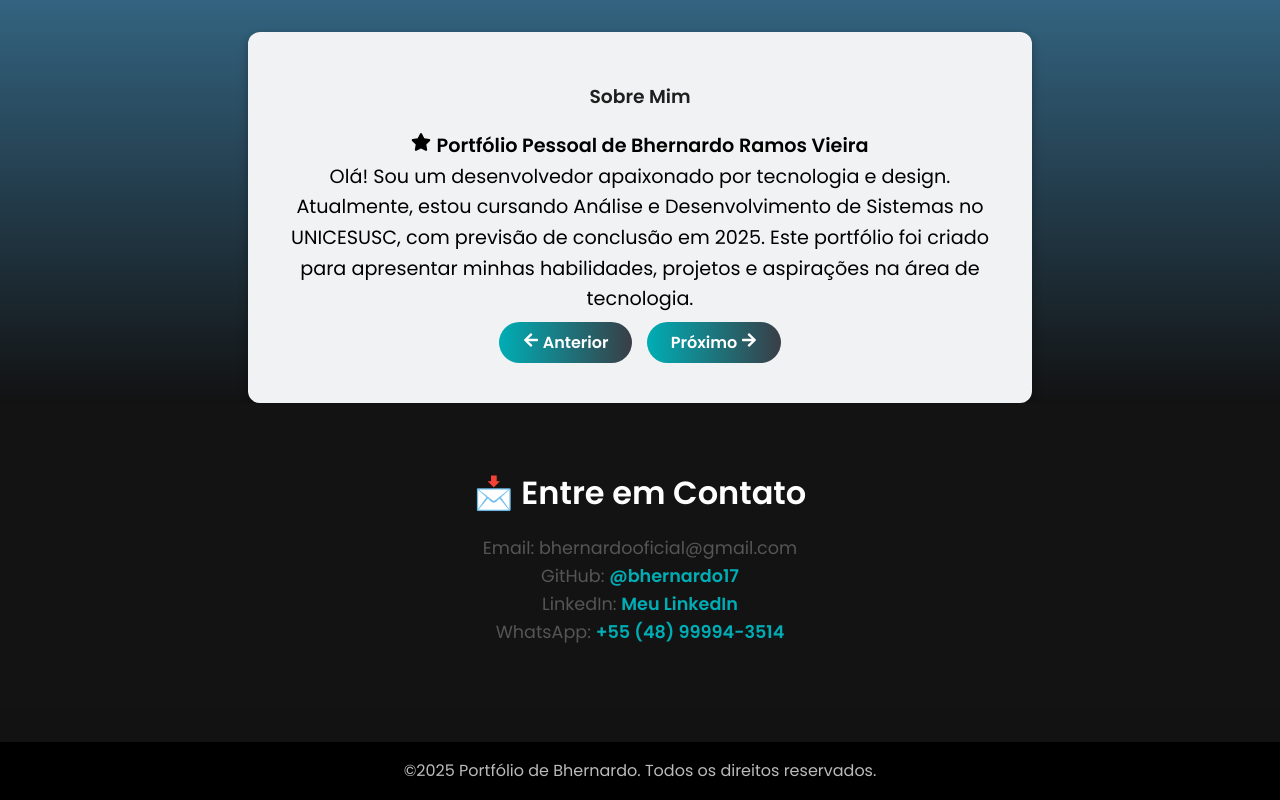
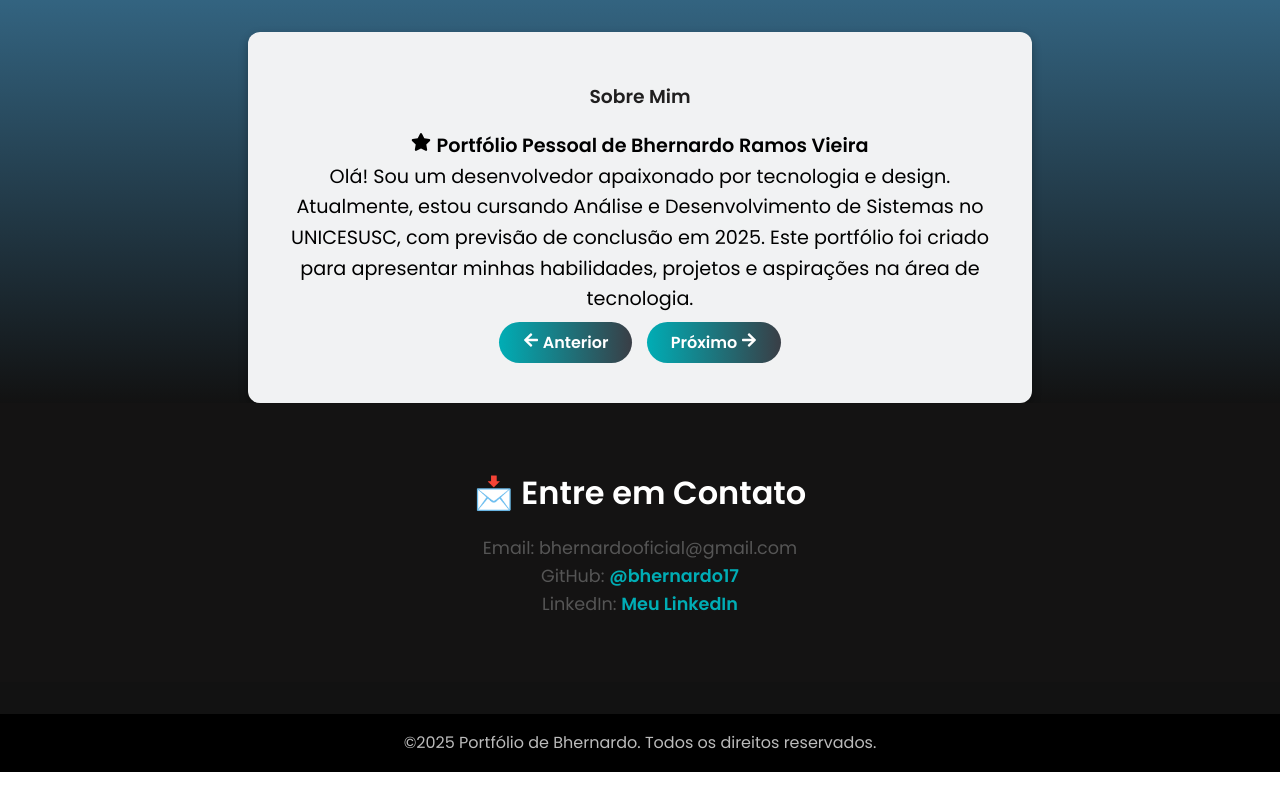
Before and after one commit to bhernardo17/Meu-Portfolio, a React (Vite) app: page / in a window 1280 px wide. Shown: the part 4449-5249 px from the top of the page. After the commit the page ends 5221 px from the top, so only its background shows below. Built offline with nearby package versions, Linux system fonts and the light colour scheme.

Commit message:
Projeto Futuro adicionado.

```diff
--- a/src/pages/Contact.jsx
+++ b/src/pages/Contact.jsx
@@ -8,7 +8,7 @@ const Contact = () => {
       <p>Email: bhernardooficial@gmail.com</p>
       <p>GitHub: <a href="https://github.com/bhernardo17" target="_blank" rel="noopener noreferrer">@bhernardo17</a></p>
       <p>LinkedIn: <a href="https://www.linkedin.com/in/bhernardo-ramos-vieira-50b343272/" target="_blank" rel="noopener noreferrer">Meu LinkedIn</a></p>
-      <p>WhatsApp: <a href="#" target="_blank" rel="noopener noreferrer">+55 (48) 99994-3514</a></p>
+      {/* <p>WhatsApp: <a href="#" target="_blank" rel="noopener noreferrer"></a></p> */}
     </section>
   );
 };
```
